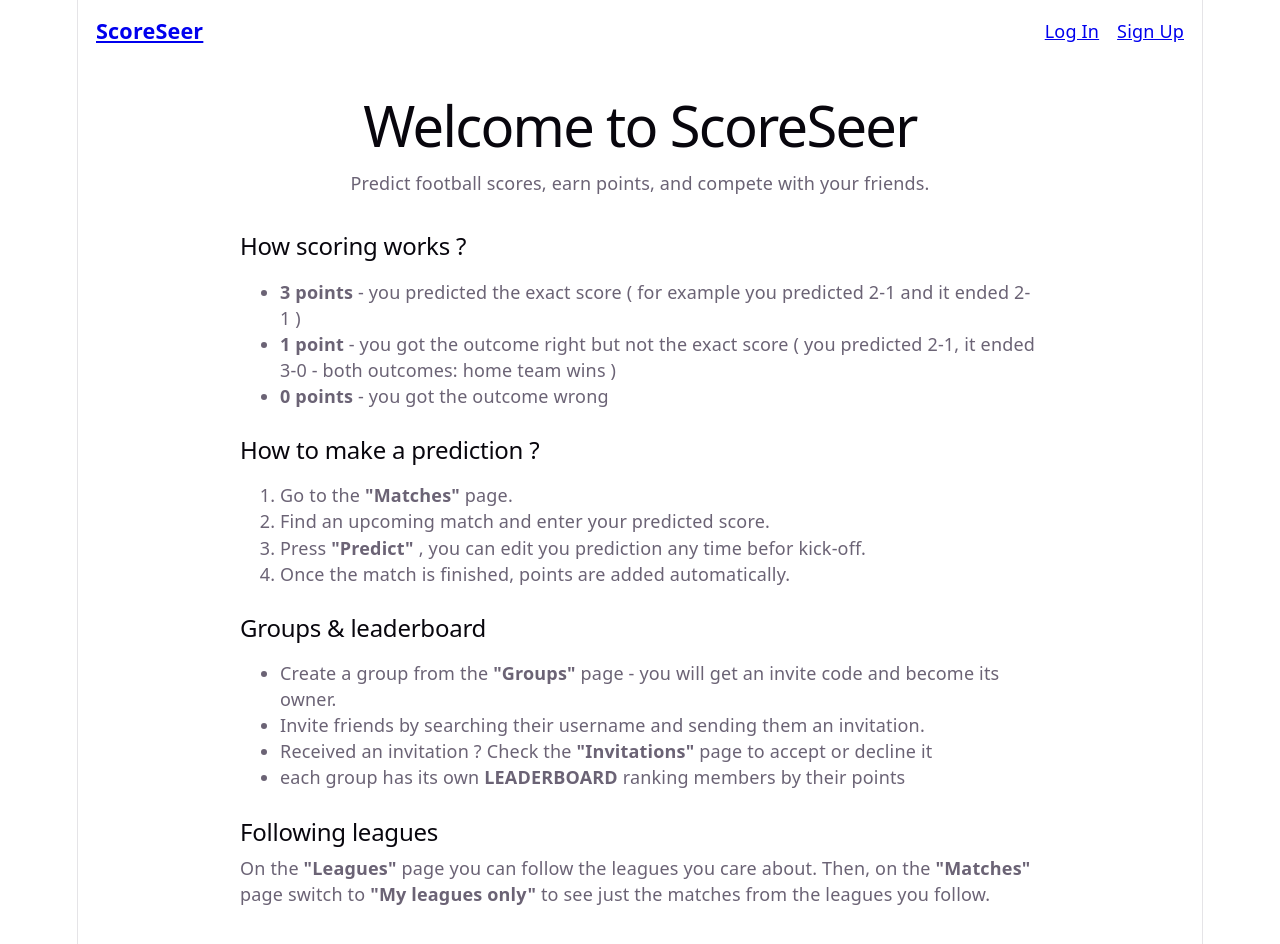
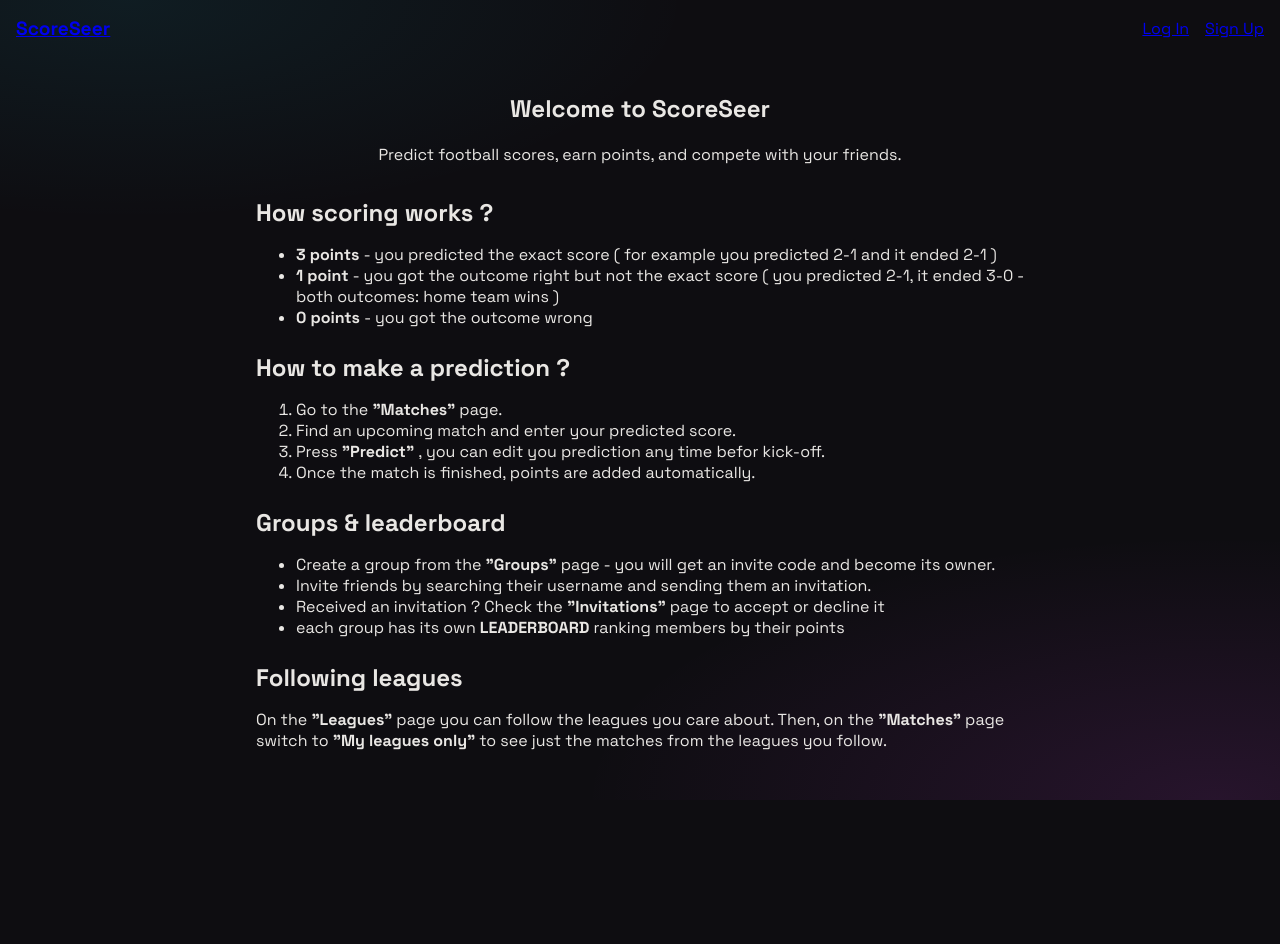
Before and after one commit to HStefan340/ScoreSeer, a React (Vite) app in the folder frontend/: page / in a window 1280 px wide. Shown: the top 944 px of the page. After the commit the page ends 800 px from the top, so only its background shows below. Built offline with nearby package versions, Linux system fonts and the light colour scheme.

Commit message:
Add design foundation: colors, fonts, background glow, animations

```diff
--- a/frontend/index.html
+++ b/frontend/index.html
@@ -5,6 +5,11 @@
     <link rel="icon" type="image/svg+xml" href="/favicon.svg" />
     <meta name="viewport" content="width=device-width, initial-scale=1.0" />
     <title>frontend</title>
+
+    <link rel = "preconnect" href = "https://fonts.googleapis.com">
+    <link rel = "preconnect" href = "https://fonts.gstatic.com" crossorigin>
+    <link href = "https://fonts.googleapis.com/css2?family=Archivo:wght@400;500;600;700;800;900&family=Space+Grotesk:wght@400;500;600;700&display=swap" rel = "stylesheet">
+
   </head>
   <body>
     <div id="root"></div>
--- a/frontend/src/index.css
+++ b/frontend/src/index.css
@@ -1,111 +1,93 @@
-:root {
-  --text: #6b6375;
-  --text-h: #08060d;
-  --bg: #fff;
-  --border: #e5e4e7;
-  --code-bg: #f4f3ec;
-  --accent: #aa3bff;
-  --accent-bg: rgba(170, 59, 255, 0.1);
-  --accent-border: rgba(170, 59, 255, 0.5);
-  --social-bg: rgba(244, 243, 236, 0.5);
-  --shadow:
-    rgba(0, 0, 0, 0.1) 0 10px 15px -3px, rgba(0, 0, 0, 0.05) 0 4px 6px -2px;
+/* ScoreSeer - design foundation */
 
-  --sans: system-ui, 'Segoe UI', Roboto, sans-serif;
-  --heading: system-ui, 'Segoe UI', Roboto, sans-serif;
-  --mono: ui-monospace, Consolas, monospace;
+:root
+{
+  /* Backgrounds */
+  --bg-page: #0e0d11;
+  --bg-input: #16151c;
+  --bg-elevated: #1a1922;
 
-  font: 18px/145% var(--sans);
-  letter-spacing: 0.18px;
-  color-scheme: light dark;
-  color: var(--text);
-  background: var(--bg);
-  font-synthesis: none;
-  text-rendering: optimizeLegibility;
-  -webkit-font-smoothing: antialiased;
-  -moz-osx-font-smoothing: grayscale;
+  /* Accent gradient (logo, primary buttons, points) */
+  --accent-red: #ec3013;
+  --accent-magenta: #d946ef;
+  --grad-primary: linear-gradient(135deg, #ec3013, #d946ef);
 
-  @media (max-width: 1024px) {
-    font-size: 16px;
-  }
+  /* Cyan (active, focus, glow, links) */
+  --cyan: #22d3ee;
+  --cyan-light: #67e8f9;
+
+  /* Kicker gradient (small caps labels) */
+  --grad-kicker: linear-gradient(90deg, #ff6a4d, #f0abfc);
+
+  /* Text */
+  --text: #e9e7e4;
+  --text-dim: #c3c2c8;
+  --text-muted: #8f8e96;
+  --text-fade: #75747c;
+
+  /* Borders */
+  --border: rgba(255, 255, 255, 0.1);
+  --border-strong: rgba(255, 255, 255, 0.14);
+  --border-soft: rgba(255, 255, 255, 0.09);
+
+  /* Fonts */
+  --font-display: 'Archivo', system-ui, sans-serif;
+  --font-body: 'Space Grotesk', system-ui, sans-serif;
 }
 
-@media (prefers-color-scheme: dark) {
-  :root {
-    --text: #9ca3af;
-    --text-h: #f3f4f6;
-    --bg: #16171d;
-    --border: #2e303a;
-    --code-bg: #1f2028;
-    --accent: #c084fc;
-    --accent-bg: rgba(192, 132, 252, 0.15);
-    --accent-border: rgba(192, 132, 252, 0.5);
-    --social-bg: rgba(47, 48, 58, 0.5);
-    --shadow:
-      rgba(0, 0, 0, 0.4) 0 10px 15px -3px, rgba(0, 0, 0, 0.25) 0 4px 6px -2px;
-  }
-
-  #social .button-icon {
-    filter: invert(1) brightness(2);
-  }
-}
-
-#root {
-  width: 1126px;
-  max-width: 100%;
-  margin: 0 auto;
-  text-align: center;
-  border-inline: 1px solid var(--border);
-  min-height: 100svh;
-  display: flex;
-  flex-direction: column;
+*
+{
   box-sizing: border-box;
 }
 
-body {
+body
+{
   margin: 0;
+  /* Page background with the two radial neon glows (cyan top-left, magenta bottom-right) */
+  background:
+      radial-gradient(80% 50% at 10% 0%, rgba(34, 211, 238, 0.08), transparent 55%),
+      radial-gradient(90% 60% at 95% 100%, rgba(217, 70, 239, 0.12), transparent 55%),
+      var(--bg-page);
+  background-attachment: fixed;
+  min-height: 100vh;
+  color: var(--text);
+  font-family: var(--font-body);
+  /* Subtle fade-in of the whole app on first load */
+  animation: appFadeIn 0.6s ease;
 }
 
-h1,
-h2 {
-  font-family: var(--heading);
-  font-weight: 500;
-  color: var(--text-h);
+@keyframes appFadeIn
+{
+  from { opacity: 0; }
+  to { opacity: 1; }
 }
 
-h1 {
-  font-size: 56px;
-  letter-spacing: -1.68px;
-  margin: 32px 0;
-  @media (max-width: 1024px) {
-    font-size: 36px;
-    margin: 20px 0;
-  }
-}
-h2 {
-  font-size: 24px;
-  line-height: 118%;
-  letter-spacing: -0.24px;
-  margin: 0 0 8px;
-  @media (max-width: 1024px) {
-    font-size: 20px;
-  }
-}
-p {
-  margin: 0;
+/* Reusable animations (used across pages) */
+
+/* Pulsing glow for a "ready to predict" input */
+@keyframes glowP
+{
+  0%, 100% { box-shadow: 0 0 0 0 rgba(34, 211, 238, 0.4), 0 0 16px rgba(34, 211, 238, 0.3);}
+  50%      { box-shadow: 0 0 0 3px rgba(34, 211, 238, 0.12), 0 0 26px rgba(34, 211, 238, 0.5);}
 }
 
-code,
-.counter {
-  font-family: var(--mono);
-  display: inline-flex;
-  border-radius: 4px;
-  color: var(--text-h);
+/* Pulse for LIVE dots */
+@keyframes pulse
+{
+  0%, 100% { opacity: 1; }
+  50%      { opacity: 0.3; }
 }
 
-code {
-  font-size: 15px;
-  line-height: 135%;
-  padding: 4px 8px;
-  background: var(--code-bg);
+/* Progress/entry bar grow */
+@keyframes barG
+{
+  from { transform: scaleX(0); transform-origin: left;}
+  to   { transform: scaleX(1); transform-origin: left;}
 }
+
+/* Gentle rise-in for cards/rows appearing */
+@keyframes riseIn
+{
+  from { opacity: 0; transform: translateY(10px); }
+  to   { opacity: 1; transform: translateY(0); }
+}
```
